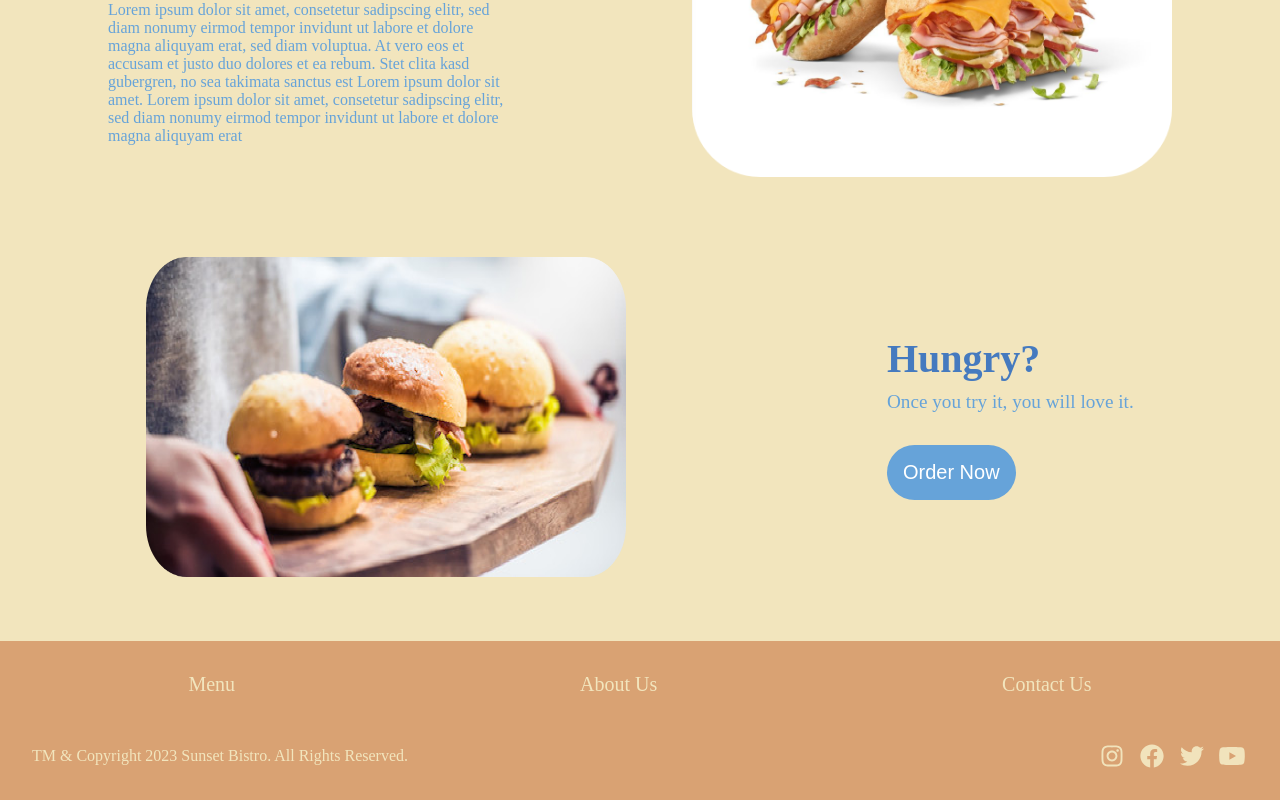
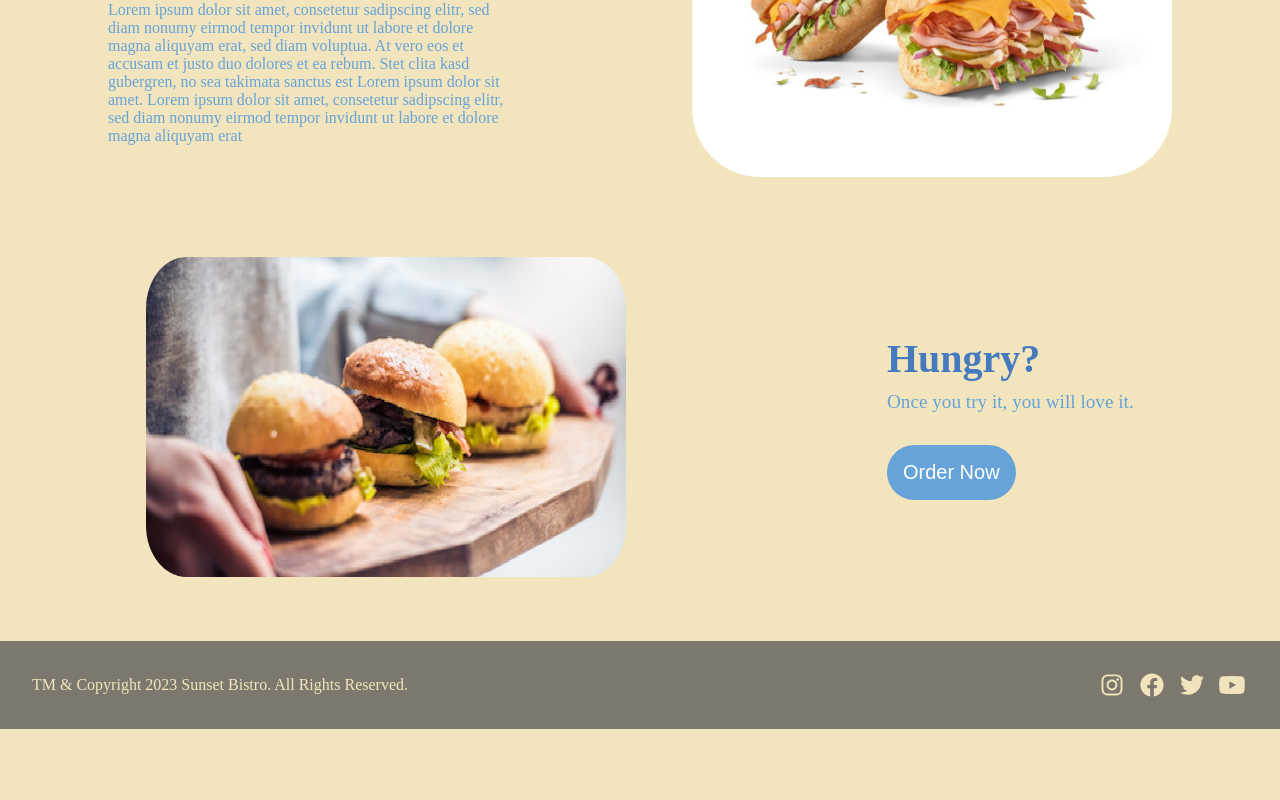
Before and after one commit to PROG1896-Capstone/capstone-frontend, a Next.js app: page / in a window 1280 px wide. Shown: the part 287-1087 px from the top of the page. After the commit the page ends 1016 px from the top, so only its background shows below. Built offline with nearby package versions, Linux system fonts and the light colour scheme.

Commit message:
Update footer design

```diff
--- a/src/components/Footer/Footer.jsx
+++ b/src/components/Footer/Footer.jsx
@@ -7,20 +7,6 @@ import iconYouTube from "@/assets/icon-youtube.svg";
 import styles from "./footer.module.css";
 
 export const Footer = () => {
-  const footerLinks = [
-    {
-      href: "/",
-      label: "Menu",
-    },
-    {
-      href: "/about",
-      label: "About Us",
-    },
-    {
-      href: "/contact",
-      label: "Contact Us",
-    },
-  ];
   const footerIcons = [
     { src: iconInstagram, alt: "icon-instagram" },
     { src: iconFacebook, alt: "icon-facebook" },
@@ -30,13 +16,6 @@ export const Footer = () => {
 
   return (
     <footer className={styles.footer}>
-      <div className={styles.links}>
-        {footerLinks.map((link) => (
-          <Link className={styles.link} href={link.href}>
-            {link.label}
-          </Link>
-        ))}
-      </div>
       <div className={styles.container}>
         <p className={styles.copyright}>
           TM & Copyright 2023 Sunset Bistro. All Rights Reserved.
--- a/src/components/Footer/footer.module.css
+++ b/src/components/Footer/footer.module.css
@@ -4,18 +4,8 @@
   justify-content: flex-start;
   align-items: center;
   gap: 3rem;
-  background-color: #d9a273;
+  background-color: rgba(85, 85, 85, 0.75);
   padding: 2rem;
-}
-
-.links {
-  display: flex;
-  flex-direction: row;
-  justify-content: space-around;
-  align-items: center;
-  text-align: center;
-  gap: 2rem;
-  width: 100%;
 }
 
 .link {
@@ -77,9 +67,3 @@
     flex-direction: column-reverse;
   }
 }
-
-@media (max-width: 350px) {
-  .links {
-    flex-direction: column;
-  }
-}
```
